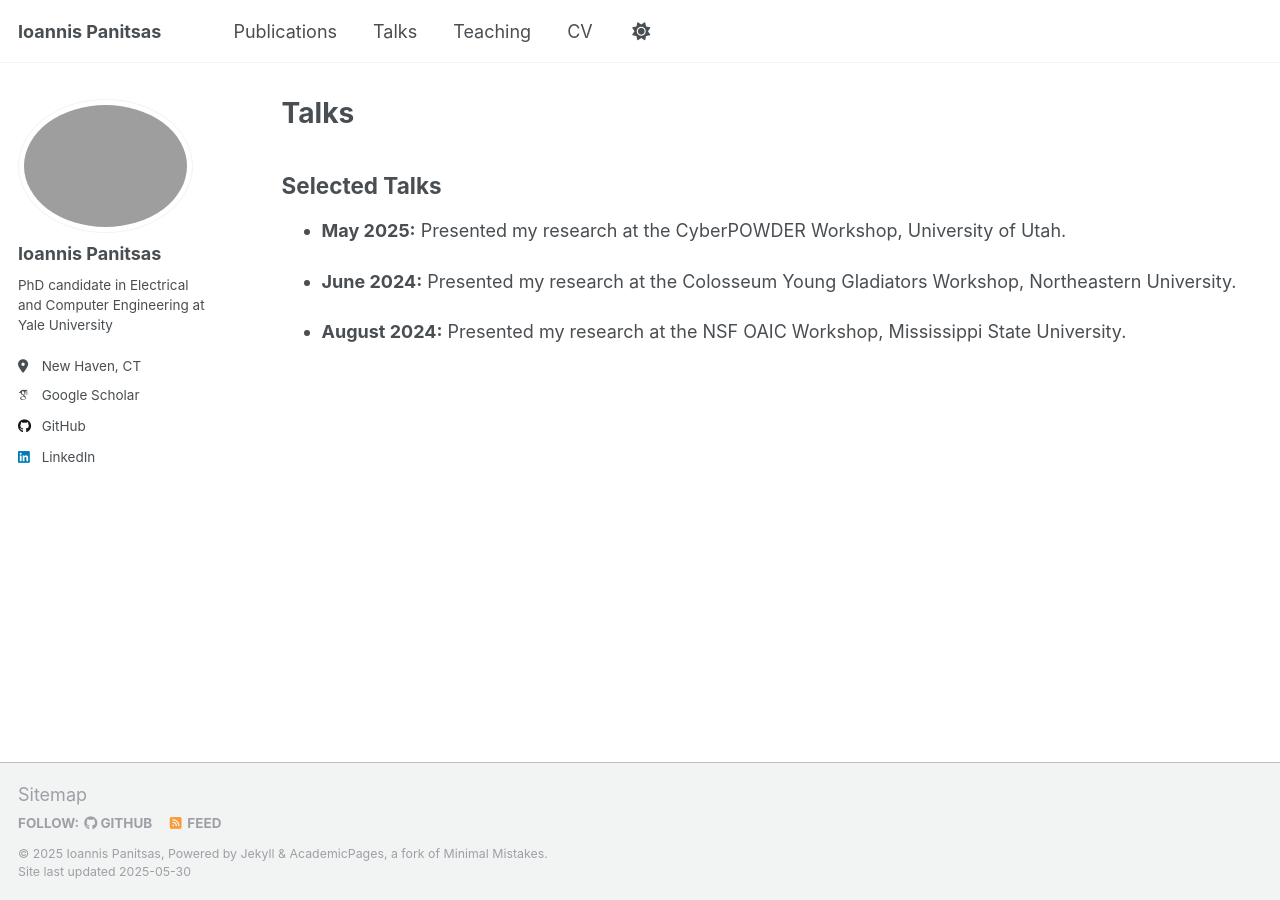
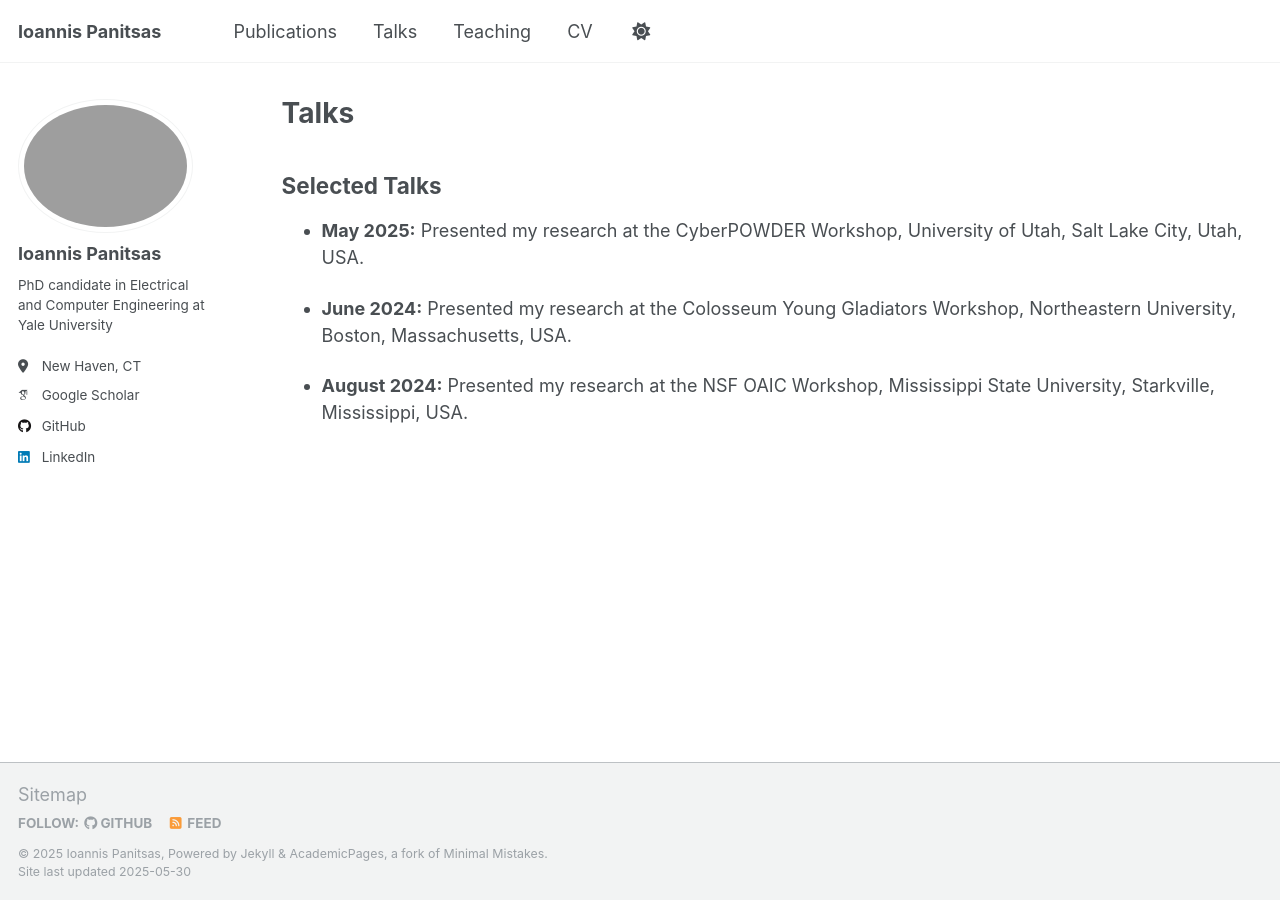
Before and after one commit to panitsasi/panitsasi.github.io, a Jekyll site: the page built from _pages/talks.md, in a window 1280 px wide. Built offline with Jekyll 4.4.1, drawn with Linux system fonts in a browser that asks for light colours; some web fonts are replaced.

Commit message:
Updated the index page

```diff
--- a/_pages/talks.md
+++ b/_pages/talks.md
@@ -7,8 +7,8 @@ author_profile: true
 
 ## Selected Talks
 
-* **May 2025:** Presented my research at the CyberPOWDER Workshop, University of Utah.
+* **May 2025:** Presented my research at the CyberPOWDER Workshop, University of Utah, Salt Lake City, Utah, USA.
 
-* **June 2024:** Presented my research at the Colosseum Young Gladiators Workshop, Northeastern University.
+* **June 2024:** Presented my research at the Colosseum Young Gladiators Workshop, Northeastern University, Boston, Massachusetts, USA.
 
-* **August 2024:** Presented my research at the NSF OAIC Workshop, Mississippi State University.
+* **August 2024:** Presented my research at the NSF OAIC Workshop, Mississippi State University, Starkville, Mississippi, USA.
```
